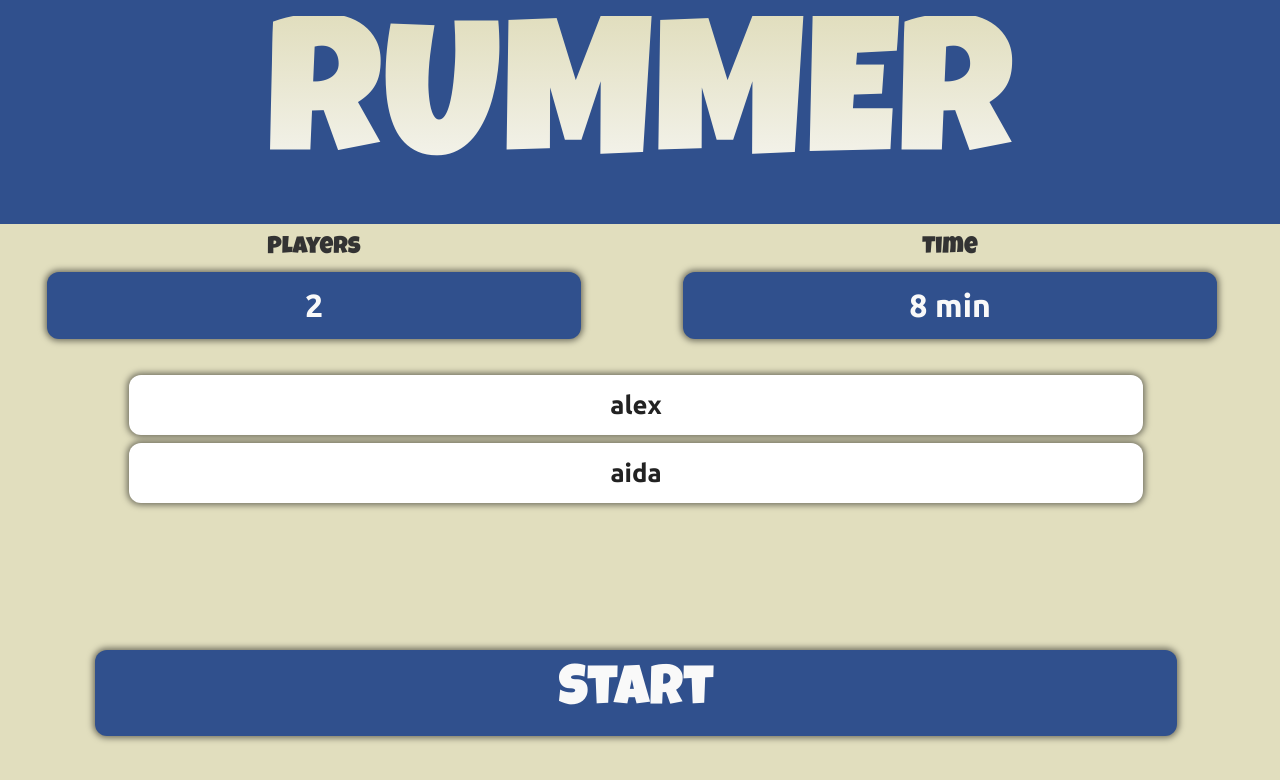
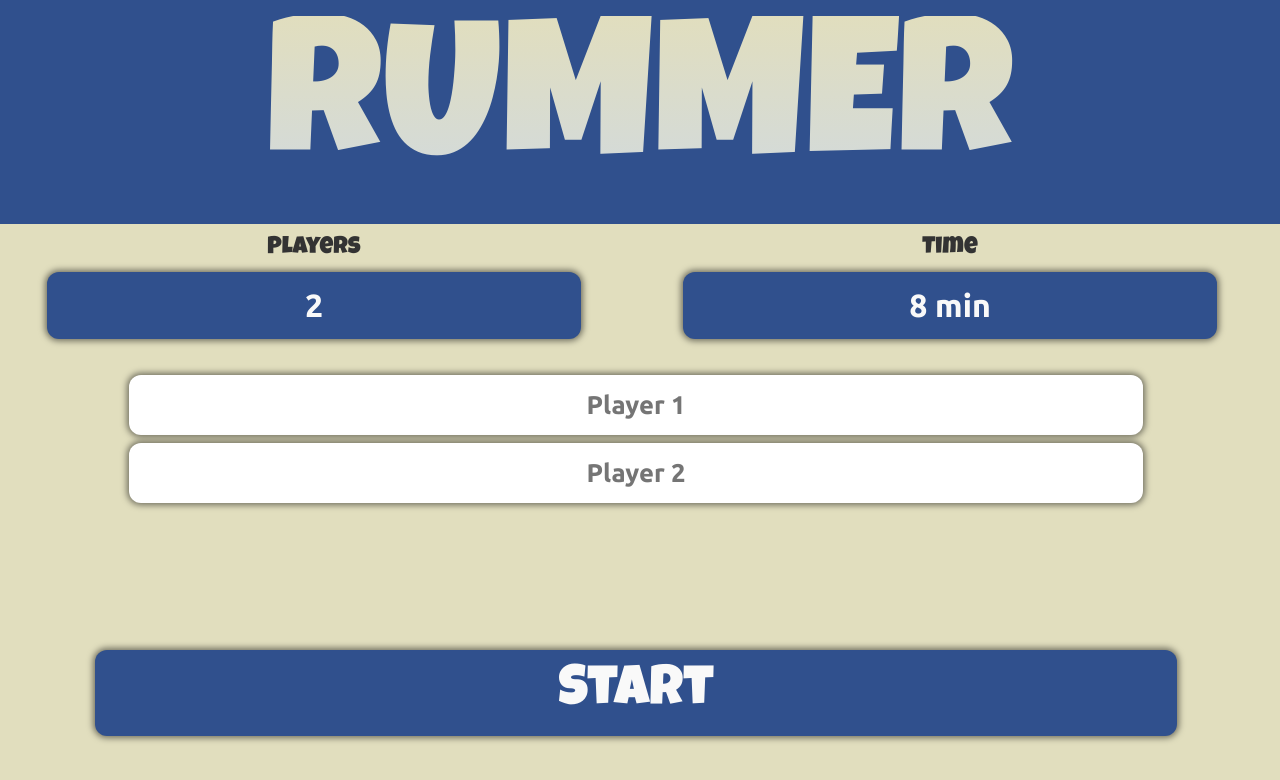
Before and after one commit to jxarco/rummer, a plain HTML site: page index.html in a window 1280 px wide. Drawn offline with Linux system fonts and the light colour scheme.

Commit message:
cleaning

```diff
--- a/index.html
+++ b/index.html
@@ -40,8 +40,8 @@
 		</div>
 
 		<div class="container" id="players">
-			<div class="row"><input value="alex" placeholder="Player 1"></input></div>
-			<div class="row"><input value="aida" placeholder="Player 2"></input></div>
+			<div class="row"><input placeholder="Player 1"></input></div>
+			<div class="row"><input placeholder="Player 2"></input></div>
 			<div class="row hidden"><input placeholder="Player 3"></input></div>
 			<div class="row hidden"><input placeholder="Player 4"></input></div>
 			<div class="row hidden"><input placeholder="Player 5"></input></div>
--- a/script.css
+++ b/script.css
@@ -32,7 +32,7 @@ body {
 	font-style: normal;
 	font-size: 3.5em;
 	background: -webkit-linear-gradient(var(--palette-color-secondary),
-			var(--palette-color-primary));
+			var(--palette-color-terciary));
 	background-clip: text;
 	-webkit-background-clip: text;
 	-webkit-text-fill-color: transparent;
--- a/script.js
+++ b/script.js
@@ -163,7 +163,7 @@ var app = {
         this.lastTime = (this.lastTime == 0.0 ? now : this.lastTime);
         const dt = (now - this.lastTime) * 0.001;
 
-        this.currentPlayer.time = Math.max( this.currentPlayer.time - dt * 20, 0 );
+        this.currentPlayer.time = Math.max( this.currentPlayer.time - dt, 0 );
         const seconds = this.currentPlayer.time|0;
 
         if( seconds == 0 )
```
